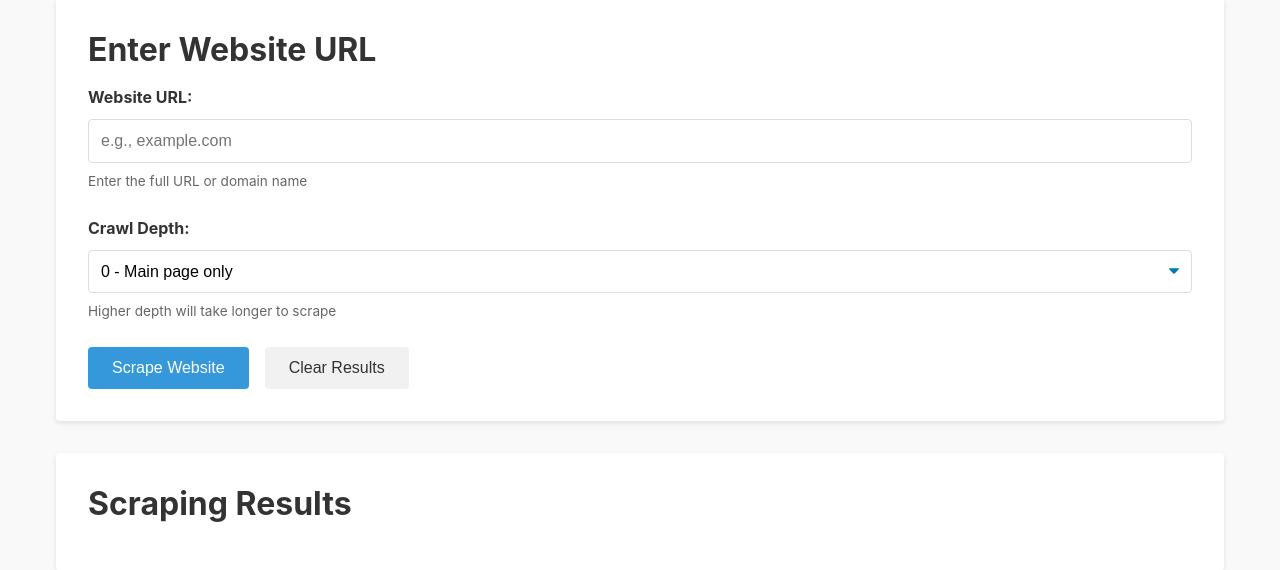
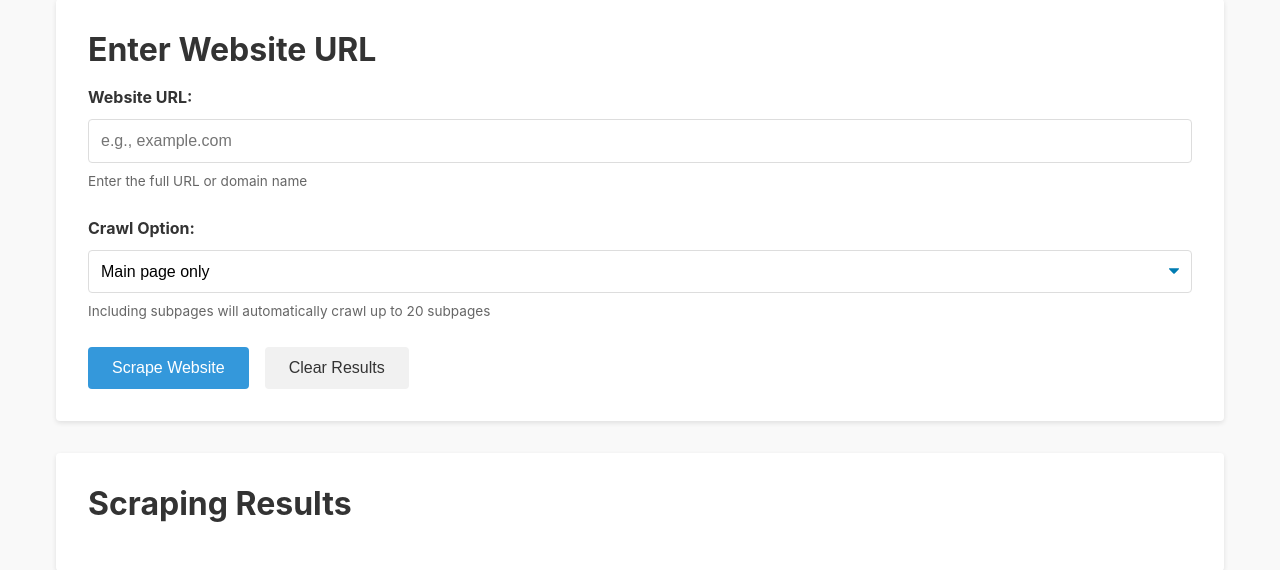
Before and after one commit to WeiLun1127/website_scrapper_automation, a Flask app: page / in a window 1280 px wide. Shown: the part 203-773 px from the top of the page. Run offline with Flask 3, Linux system fonts and the light colour scheme.

Commit message:
Crawl 20 websites After Done Crawling and Favicon

```diff
--- a/app.py
+++ b/app.py
@@ -6,6 +6,8 @@ import re
 import urllib.parse
 from concurrent.futures import ThreadPoolExecutor, as_completed
 import time
+import pickle
+import os
 
 app = Flask(__name__)
 
@@ -18,16 +20,19 @@ def scrape():
     data = request.get_json()
     url = data.get('url')
     crawl_depth = data.get('crawl_depth', 0)  # Default to 0 (no subpage crawling)
+    page = data.get('page', 0)  # Default to first page
 
     try:
         # Convert crawl_depth to int
         crawl_depth = int(crawl_depth)
+        page = int(page)
     except (ValueError, TypeError):
         crawl_depth = 0
+        page = 0
 
-    # Limit crawl depth to prevent excessive crawling
-    if crawl_depth > 2:
-        crawl_depth = 2
+    # Limit crawl depth to 0 or 1 only
+    if crawl_depth > 1:
+        crawl_depth = 1
 
     if not url:
         return jsonify({'error': 'URL is required'}), 400
@@ -40,11 +45,33 @@ def scrape():
         # Scrape main page
         main_result = scrape_url(url)
 
-        # Add subpages data if crawl_depth > 0
+        # Add subpages data if crawl_depth > 0 (automatically crawls up to 20 subpages)
         if crawl_depth > 0 and main_result.get('links'):
-            main_result['subpages'] = crawl_subpages(url, main_result['links'], crawl_depth)
+            # Get all potential subpage URLs
+            all_subpage_urls = get_all_subpage_urls(url, main_result['links'])
+
+            # Save all URLs to session file for pagination
+            save_crawl_session(url, all_subpage_urls)
+
+            # Get current page of subpages
+            main_result['subpages'] = crawl_subpages(url, all_subpage_urls, crawl_depth, page)
+
+            # Add pagination info
+            total_pages = (len(all_subpage_urls) + 19) // 20  # Ceiling division
+            main_result['pagination'] = {
+                'current_page': page,
+                'total_pages': total_pages,
+                'total_subpages': len(all_subpage_urls),
+                'has_next': page < total_pages - 1
+            }
         else:
             main_result['subpages'] = []
+            main_result['pagination'] = {
+                'current_page': 0,
+                'total_pages': 0,
+                'total_subpages': 0,
+                'has_next': False
+            }
 
         return jsonify(main_result)
 
@@ -52,6 +79,49 @@ def scrape():
         return jsonify({'error': f'Error fetching URL: {str(e)}'}), 400
     except Exception as e:
         return jsonify({'error': f'Error scraping content: {str(e)}'}), 500
+
+@app.route('/continue_scraping', methods=['POST'])
+def continue_scraping():
+    """Continue scraping the next batch of subpages"""
+    data = request.get_json()
+    url = data.get('url')
+    page = data.get('page', 1)  # Default to page 1 (second batch)
+
+    try:
+        page = int(page)
+    except (ValueError, TypeError):
+        page = 1
+
+    if not url:
+        return jsonify({'error': 'URL is required'}), 400
+
+    try:
+        # Load saved URLs from session
+        all_subpage_urls = load_crawl_session(url)
+
+        if not all_subpage_urls:
+            return jsonify({'error': 'No saved crawl session found for this URL'}), 400
+
+        # Get current page of subpages
+        subpages = crawl_subpages(url, all_subpage_urls, 1, page)
+
+        # Add pagination info
+        total_pages = (len(all_subpage_urls) + 19) // 20  # Ceiling division
+
+        result = {
+            'subpages': subpages,
+            'pagination': {
+                'current_page': page,
+                'total_pages': total_pages,
+                'total_subpages': len(all_subpage_urls),
+                'has_next': page < total_pages - 1
+            }
+        }
+
+        return jsonify(result)
+
+    except Exception as e:
+        return jsonify({'error': f'Error continuing scrape: {str(e)}'}), 500
 
 def scrape_url(url):
     """Scrape a single URL and return the data"""
@@ -127,12 +197,8 @@ def scrape_url(url):
 
     return result
 
-def crawl_subpages(base_url, links, depth):
-    """Crawl subpages up to the specified depth"""
-    if depth <= 0 or not links:
-        return []
-
-    # Get unique subpage URLs from the same domain
+def get_all_subpage_urls(base_url, links):
+    """Get all potential subpage URLs from the same domain"""
     subpage_urls = []
     visited_urls = set()
 
@@ -142,14 +208,70 @@ def crawl_subpages(base_url, links, depth):
             subpage_urls.append(href)
             visited_urls.add(href)
 
-    # Limit the number of subpages to crawl
-    subpage_urls = subpage_urls[:5]  # Limit to 5 subpages to prevent excessive crawling
+    return subpage_urls
+
+def save_crawl_session(url, subpage_urls):
+    """Save crawl session data to file for pagination"""
+    domain = urllib.parse.urlparse(url).netloc.replace('www.', '')
+
+    # Load existing crawl history
+    crawl_history = {}
+    if os.path.exists('crawl_history.pkl'):
+        try:
+            with open('crawl_history.pkl', 'rb') as f:
+                crawl_history = pickle.load(f)
+        except:
+            crawl_history = {}
+
+    # Update with new data
+    crawl_history[domain] = {
+        'url': url,
+        'subpage_urls': subpage_urls,
+        'timestamp': time.time()
+    }
+
+    # Save updated history
+    with open('crawl_history.pkl', 'wb') as f:
+        pickle.dump(crawl_history, f)
+
+def load_crawl_session(url):
+    """Load crawl session data from file"""
+    domain = urllib.parse.urlparse(url).netloc.replace('www.', '')
+
+    if not os.path.exists('crawl_history.pkl'):
+        return []
+
+    try:
+        with open('crawl_history.pkl', 'rb') as f:
+            crawl_history = pickle.load(f)
+
+        if domain in crawl_history:
+            return crawl_history[domain]['subpage_urls']
+    except:
+        pass
+
+    return []
+
+def crawl_subpages(base_url, subpage_urls, depth, page=0):
+    """Crawl a specific page of subpages"""
+    if depth <= 0 or not subpage_urls:
+        return []
+
+    # Calculate slice for current page
+    start_idx = page * 20
+    end_idx = start_idx + 20
+
+    # Get URLs for current page
+    current_page_urls = subpage_urls[start_idx:end_idx]
+
+    if not current_page_urls:
+        return []
 
     results = []
 
     # Use ThreadPoolExecutor for parallel crawling
     with ThreadPoolExecutor(max_workers=3) as executor:
-        future_to_url = {executor.submit(scrape_subpage, url, depth): url for url in subpage_urls}
+        future_to_url = {executor.submit(scrape_subpage, url, depth): url for url in current_page_urls}
 
         for future in as_completed(future_to_url):
             url = future_to_url[future]
@@ -163,7 +285,7 @@ def crawl_subpages(base_url, links, depth):
     return results
 
 def scrape_subpage(url, depth):
-    """Scrape a subpage and its subpages recursively"""
+    """Scrape a subpage"""
     try:
         # Add a small delay to avoid overloading the server
         time.sleep(0.5)
@@ -171,11 +293,8 @@ def scrape_subpage(url, depth):
         # Scrape the current page
         result = scrape_url(url)
 
-        # Recursively scrape subpages if depth > 1
-        if depth > 1 and result.get('links'):
-            result['subpages'] = crawl_subpages(url, result['links'], depth - 1)
-        else:
-            result['subpages'] = []
+        # No recursive crawling needed anymore
+        result['subpages'] = []
 
         return result
     except Exception as e:
--- a/static/js/script.js
+++ b/static/js/script.js
@@ -37,6 +37,11 @@ document.addEventListener('DOMContentLoaded', () => {
     // Store all content items for filtering
     let allContentItems = [];
 
+    // Store current URL and crawl depth for pagination
+    let currentUrl = '';
+    let currentCrawlDepth = 0;
+    let currentPagination = null;
+
     // Set up collapsible sections
     setupCollapsibleSections();
 
@@ -47,6 +52,10 @@ document.addEventListener('DOMContentLoaded', () => {
         // Get URL from input
         const url = urlInput.value.trim();
         const crawlDepth = crawlDepthSelect.value;
+
+        // Store current URL and crawl depth
+        currentUrl = url;
+        currentCrawlDepth = crawlDepth;
 
         // Validate URL
         if (!url) {
@@ -60,6 +69,14 @@ document.addEventListener('DOMContentLoaded', () => {
         // Show loading indicator
         loadingElement.classList.remove('hidden');
 
+        // Update loading message based on crawl depth
+        const loadingMessage = loadingElement.querySelector('p');
+        if (crawlDepth == 1) {
+            loadingMessage.textContent = 'Scraping in progress (including up to 20 subpages)...';
+        } else {
+            loadingMessage.textContent = 'Scraping in progress...';
+        }
+
         try {
             // Send request to backend
             const response = await fetch('/scrape', {
@@ -69,7 +86,8 @@ document.addEventListener('DOMContentLoaded', () => {
                 },
                 body: JSON.stringify({
                     url,
-                    crawl_depth: crawlDepth
+                    crawl_depth: crawlDepth,
+                    page: 0 // Start with first page
                 }),
             });
 
@@ -85,6 +103,9 @@ document.addEventListener('DOMContentLoaded', () => {
             // Parse response data
             const data = await response.json();
 
+            // Store pagination info
+            currentPagination = data.pagination;
+
             // Display results
             displayResults(data);
 
@@ -96,6 +117,128 @@ document.addEventListener('DOMContentLoaded', () => {
             showError(error.message || 'An error occurred while scraping the website');
         }
     });
+
+    // Function to load more subpages
+    async function loadMoreSubpages(page) {
+        if (!currentUrl || currentCrawlDepth !== '1') {
+            return;
+        }
+
+        // Show loading indicator
+        loadingElement.classList.remove('hidden');
+        loadingElement.querySelector('p').textContent = `Loading more subpages (page ${page + 1})...`;
+
+        try {
+            // Send request to backend
+            const response = await fetch('/continue_scraping', {
+                method: 'POST',
+                headers: {
+                    'Content-Type': 'application/json',
+                },
+                body: JSON.stringify({
+                    url: currentUrl,
+                    page: page
+                }),
+            });
+
+            // Hide loading indicator
+            loadingElement.classList.add('hidden');
+
+            // Check if response is ok
+            if (!response.ok) {
+                const errorData = await response.json();
+                throw new Error(errorData.error || 'Failed to load more subpages');
+            }
+
+            // Parse response data
+            const data = await response.json();
+
+            // Update pagination info
+            currentPagination = data.pagination;
+
+            // Append new subpages
+            if (data.subpages && data.subpages.length > 0) {
+                // Update subpages heading to show count
+                const subpagesHeading = subpagesSection.querySelector('h3');
+                const totalSubpages = currentPagination.total_subpages;
+                const loadedSubpages = Math.min((currentPagination.current_page + 1) * 20, totalSubpages);
+                subpagesHeading.textContent = `Subpages (${loadedSubpages} of ${totalSubpages})`;
+
+                // Display subpages
+                displaySubpages(data.subpages, true); // true = append mode
+
+                // Update pagination controls
+                updatePaginationControls();
+            }
+
+        } catch (error) {
+            // Hide loading indicator
+            loadingElement.classList.add('hidden');
+
+            // Show error message
+            showError(error.message || 'An error occurred while loading more subpages');
+        }
+    }
+
+    // Function to create pagination controls
+    function createPaginationControls() {
+        // Remove existing pagination controls if any
+        const existingControls = document.getElementById('pagination-controls');
+        if (existingControls) {
+            existingControls.remove();
+        }
+
+        // Create pagination controls container
+        const paginationControls = document.createElement('div');
+        paginationControls.id = 'pagination-controls';
+        paginationControls.classList.add('pagination-controls');
+
+        // Create load more button if there are more pages
+        if (currentPagination && currentPagination.has_next) {
+            const loadMoreButton = document.createElement('button');
+            loadMoreButton.type = 'button';
+            loadMoreButton.classList.add('action-button');
+            loadMoreButton.textContent = `Load More Subpages`;
+
+            // Add event listener
+            loadMoreButton.addEventListener('click', () => {
+                loadMoreSubpages(currentPagination.current_page + 1);
+            });
+
+            // Add pagination info
+            const paginationInfo = document.createElement('p');
+            const currentPage = currentPagination.current_page + 1; // 0-indexed to 1-indexed
+            const totalPages = currentPagination.total_pages;
+            const loadedSubpages = Math.min(currentPage * 20, currentPagination.total_subpages);
+            const totalSubpages = currentPagination.total_subpages;
+
+            paginationInfo.textContent = `Showing ${loadedSubpages} of ${totalSubpages} subpages (Page ${currentPage}/${totalPages})`;
+            paginationInfo.classList.add('pagination-info');
+
+            paginationControls.appendChild(paginationInfo);
+            paginationControls.appendChild(loadMoreButton);
+        }
+
+        return paginationControls;
+    }
+
+    // Function to update pagination controls
+    function updatePaginationControls() {
+        // Create new pagination controls
+        const paginationControls = createPaginationControls();
+
+        // Add to subpages section if there are controls
+        if (paginationControls.children.length > 0) {
+            // Remove existing controls
+            const existingControls = document.getElementById('pagination-controls');
+            if (existingControls) {
+                existingControls.remove();
+            }
+
+            // Add new controls
+            subpagesContainer.appendChild(paginationControls);
+        }
+    }
 
     // Function to set up collapsible sections
     function setupCollapsibleSections() {
@@ -129,8 +272,13 @@ document.addEventListener('DOMContentLoaded', () => {
     // Add clear button event listener
     clearButton.addEventListener('click', () => {
         urlInput.value = '';
-        crawlDepthSelect.value = '0';
+        crawlDepthSelect.value = '0'; // Default to main page only
         clearResults();
+
+        // Reset current URL and crawl depth
+        currentUrl = '';
+        currentCrawlDepth = 0;
+        currentPagination = null;
     });
 
     // Add toggle full text button event listener
@@ -247,6 +395,12 @@ document.addEventListener('DOMContentLoaded', () => {
 
         // Clear filter input
         contentFilterInput.value = '';
+
+        // Also clear any pagination controls
+        const paginationControls = document.getElementById('pagination-controls');
+        if (paginationControls) {
+            paginationControls.remove();
+        }
     }
 
     // Function to display results
@@ -342,8 +496,24 @@ document.addEventListener('DOMContentLoaded', () => {
             // Show subpages section
             subpagesSection.classList.remove('hidden');
 
+            // Update subpages heading to show count
+            const subpagesHeading = subpagesSection.querySelector('h3');
+            if (data.pagination) {
+                const totalSubpages = data.pagination.total_subpages;
+                const loadedSubpages = Math.min((data.pagination.current_page + 1) * 20, totalSubpages);
+                subpagesHeading.textContent = `Subpages (${loadedSubpages} of ${totalSubpages})`;
+            } else {
+                subpagesHeading.textContent = `Subpages (${data.subpages.length})`;
+            }
+
             // Display subpages
             displaySubpages(data.subpages);
+
+            // Add pagination controls if needed
+            if (data.pagination && data.pagination.has_next) {
+                const paginationControls = createPaginationControls();
+                subpagesContainer.appendChild(paginationControls);
+            }
         }
     }
 
@@ -390,9 +560,11 @@ document.addEventListener('DOMContentLoaded', () => {
     }
 
     // Function to display subpages
-    function displaySubpages(subpages) {
-        // Clear previous items
-        subpagesList.innerHTML = '';
+    function displaySubpages(subpages, append = false) {
+        // Clear previous items if not appending
+        if (!append) {
+            subpagesList.innerHTML = '';
+        }
 
         // Display subpages
         subpages.forEach(subpage => {
@@ -664,51 +836,7 @@ document.addEventListener('DOMContentLoaded', () => {
                 content.appendChild(imagesSection);
             }
 
-            // Add nested subpages if available
-            if (subpage.subpages && subpage.subpages.length > 0) {
-                const nestedSubpages = document.createElement('div');
-                nestedSubpages.classList.add('nested-subpages');
-
-                const nestedTitle = document.createElement('h4');
-                nestedTitle.classList.add('nested-subpages-title');
-                nestedTitle.textContent = `Nested Subpages (${subpage.subpages.length})`;
-
-                const copyNestedButton = document.createElement('button');
-                copyNestedButton.type = 'button';
-                copyNestedButton.classList.add('action-button', 'small');
-                copyNestedButton.textContent = 'Copy Subpage URLs';
-                copyNestedButton.addEventListener('click', () => {
-                    const nestedText = subpage.subpages
-                        .filter(nested => nested && nested.url)
-                        .map(nested => `${nested.title || 'Subpage'}: ${nested.url}`)
-                        .join('\n');
-                    copyTextToClipboard(nestedText, copyNestedButton);
-                });
-
-                nestedSubpages.appendChild(nestedTitle);
-
-                // Add nested subpage links
-                const nestedList = document.createElement('ul');
-
-                subpage.subpages.forEach(nestedSubpage => {
-                    if (!nestedSubpage) return;
-
-                    const nestedItem = document.createElement('li');
-
-                    const nestedLink = document.createElement('a');
-                    nestedLink.href = nestedSubpage.url;
-                    nestedLink.textContent = nestedSubpage.title || nestedSubpage.url;
-                    nestedLink.target = '_blank';
-                    nestedLink.rel = 'noopener noreferrer';
-
-                    nestedItem.appendChild(nestedLink);
-                    nestedList.appendChild(nestedItem);
-                });
-
-                nestedSubpages.appendChild(nestedList);
-                nestedSubpages.appendChild(copyNestedButton);
-                content.appendChild(nestedSubpages);
-            }
+            // Nested subpages section removed as we no longer support depth > 1
 
             // Add all elements to subpage item
             subpageItem.appendChild(header);
--- a/templates/index.html
+++ b/templates/index.html
@@ -5,6 +5,8 @@
     <meta name="viewport" content="width=device-width, initial-scale=1.0">
     <title>Web Scraper Tool</title>
     <link rel="stylesheet" href="{{ url_for('static', filename='css/styles.css') }}">
+    <link rel="icon" href="{{ url_for('static', filename='img/favicon.png') }}" type="image/png">
+    <link rel="shortcut icon" href="{{ url_for('static', filename='img/favicon.png') }}" type="image/png">
     <meta name="description" content="A web scraping tool to extract data from websites">
 </head>
 <body>
@@ -24,13 +26,12 @@
                     <p id="url-help" class="help-text">Enter the full URL or domain name</p>
                 </div>
                 <div class="form-group">
-                    <label for="crawl-depth">Crawl Depth:</label>
+                    <label for="crawl-depth">Crawl Option:</label>
                     <select id="crawl-depth" name="crawl_depth" aria-describedby="depth-help">
-                        <option value="0">0 - Main page only</option>
-                        <option value="1">1 - Main page + direct subpages</option>
-                        <option value="2">2 - Main page + subpages + sub-subpages</option>
+                        <option value="0">Main page only</option>
+                        <option value="1">Include subpages (up to 20)</option>
                     </select>
-                    <p id="depth-help" class="help-text">Higher depth will take longer to scrape</p>
+                    <p id="depth-help" class="help-text">Including subpages will automatically crawl up to 20 subpages</p>
                 </div>
                 <div class="form-actions">
                     <button type="submit" id="scrape-button">Scrape Website</button>
```
Also changed, not shown: static/css/styles.css (+32 -0 lines), static/img/favicon.png (added), 1 other file.
